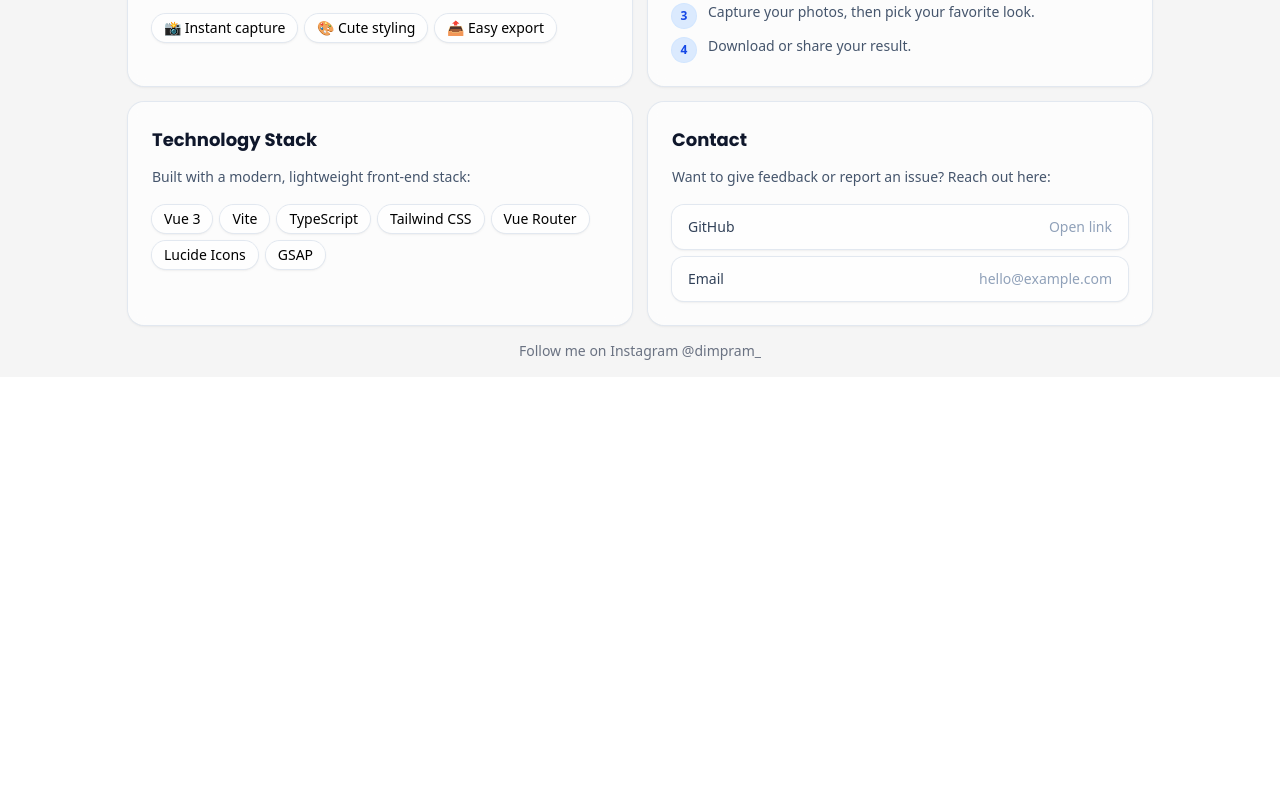
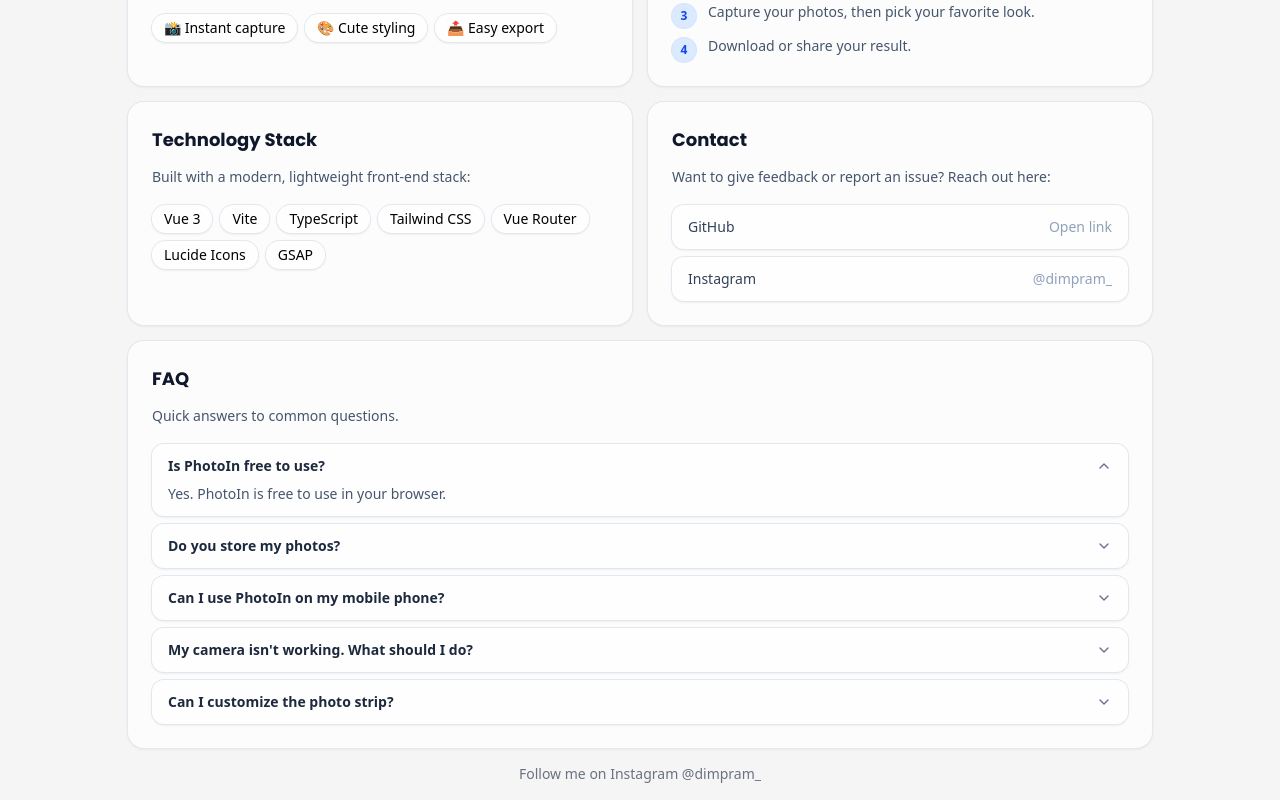
Before and after one commit to dimpram101/photoin-web-app, a Vue app: page /about in a window 1280 px wide. Shown: the part 544-1344 px from the top of the page. Before the commit the page ends 921 px from the top, so only its background shows below. Built offline with nearby package versions, Linux system fonts and the light colour scheme.

Commit message:
feat: add FAQ section with toggle functionality and improve contact information layout

```diff
--- a/src/views/AboutView.vue
+++ b/src/views/AboutView.vue
@@ -1,3 +1,44 @@
+<script setup lang="ts">
+import { ChevronDown } from 'lucide-vue-next';
+import { ref } from 'vue';
+
+type FaqItem = {
+  question: string;
+  answer: string;
+};
+
+const faqItems: FaqItem[] = [
+  {
+    question: 'Is PhotoIn free to use?',
+    answer: 'Yes. PhotoIn is free to use in your browser.',
+  },
+  {
+    question: 'Do you store my photos?',
+    answer: 'No. Your photos are processed locally in your browser and are only saved when you download them.',
+  },
+  {
+    question: 'Can I use PhotoIn on my mobile phone?',
+    answer: 'Yes, on most modern mobile browsers. Make sure you allow camera permission when prompted.',
+  },
+  {
+    question: "My camera isn't working. What should I do?",
+    answer:
+      "Check browser permissions, refresh the page, and close other apps/tabs that might be using the camera. If you're on mobile, try switching browsers (Chrome/Safari) and ensure you're on a secure (HTTPS) site.",
+  },
+  {
+    question: 'Can I customize the photo strip?',
+    answer:
+      'You can choose a layout and background style, and apply filters while taking photos. More customization options may be added later.',
+  },
+];
+
+const openFaqIndex = ref<number | null>(0);
+
+function toggleFaq(index: number) {
+  openFaqIndex.value = openFaqIndex.value === index ? null : index;
+}
+</script>
+
 <template>
   <div class="relative mx-auto flex h-full w-[90vw] max-w-7xl flex-col pt-32">
     <div class="mx-auto w-full max-w-5xl">
@@ -95,7 +136,7 @@
           <div class="mt-4 grid gap-2 text-sm">
             <a
               class="inline-flex items-center justify-between rounded-xl bg-white/70 px-4 py-3 text-slate-700 shadow-sm ring-1 ring-slate-200 transition-colors hover:bg-white"
-              href="https://github.com/"
+              href="https://github.com/dimpram101"
               target="_blank"
               rel="noopener"
             >
@@ -105,8 +146,50 @@
             <div
               class="inline-flex items-center justify-between rounded-xl bg-white/70 px-4 py-3 text-slate-700 shadow-sm ring-1 ring-slate-200"
             >
-              <span class="font-medium">Email</span>
-              <span class="text-slate-400">hello@example.com</span>
+              <span class="font-medium">Instagram</span>
+              <span class="text-slate-400">@dimpram_</span>
+            </div>
+          </div>
+        </section>
+
+        <section class="rounded-2xl bg-white/70 p-6 shadow-sm ring-1 ring-slate-200 backdrop-blur md:col-span-2">
+          <h3 class="font-poppins text-lg font-bold text-slate-900">FAQ</h3>
+          <p class="mt-3 text-sm leading-relaxed text-slate-600">Quick answers to common questions.</p>
+
+          <div class="mt-4 space-y-2 text-sm">
+            <div
+              v-for="(item, index) in faqItems"
+              :key="item.question"
+              class="rounded-xl bg-white/70 px-4 py-3 shadow-sm ring-1 ring-slate-200"
+            >
+              <button
+                type="button"
+                class="flex w-full items-center justify-between gap-3 text-left"
+                :aria-expanded="openFaqIndex === index"
+                :aria-controls="`faq-panel-${index}`"
+                @click="toggleFaq(index)"
+              >
+                <span class="font-semibold text-slate-800">{{ item.question }}</span>
+                <ChevronDown
+                  class="h-4 w-4 shrink-0 text-slate-500 transition-transform duration-200"
+                  :class="openFaqIndex === index ? 'rotate-180' : 'rotate-0'"
+                />
+              </button>
+
+              <Transition
+                enter-active-class="transition-all duration-250 ease-out"
+                enter-from-class="max-h-0 opacity-0 translate-y-1"
+                enter-to-class="max-h-60 opacity-100 translate-y-0"
+                leave-active-class="transition-all duration-200 ease-in"
+                leave-from-class="max-h-60 opacity-100 translate-y-0"
+                leave-to-class="max-h-0 opacity-0 translate-y-1"
+              >
+                <div v-if="openFaqIndex === index" :id="`faq-panel-${index}`" class="overflow-hidden">
+                  <p class="mt-2 text-slate-600">
+                    {{ item.answer }}
+                  </p>
+                </div>
+              </Transition>
             </div>
           </div>
         </section>
```
